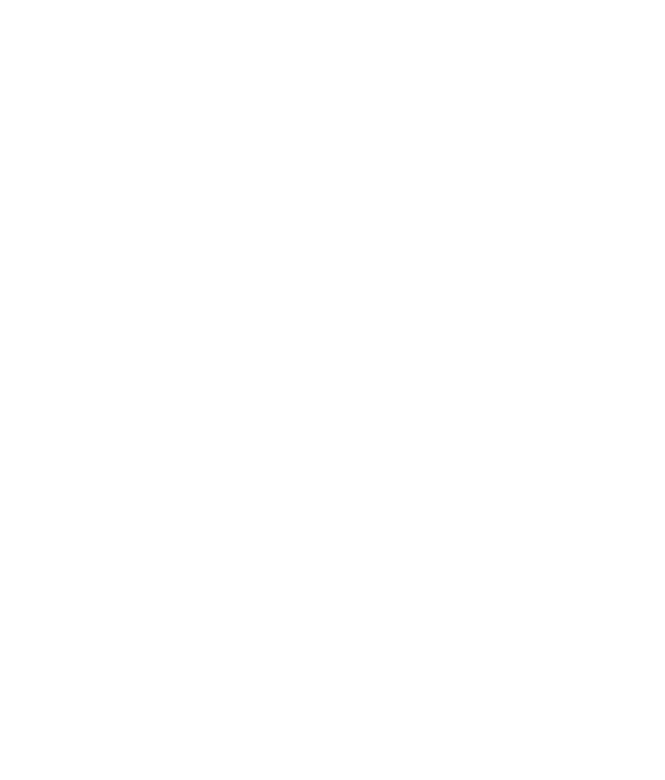
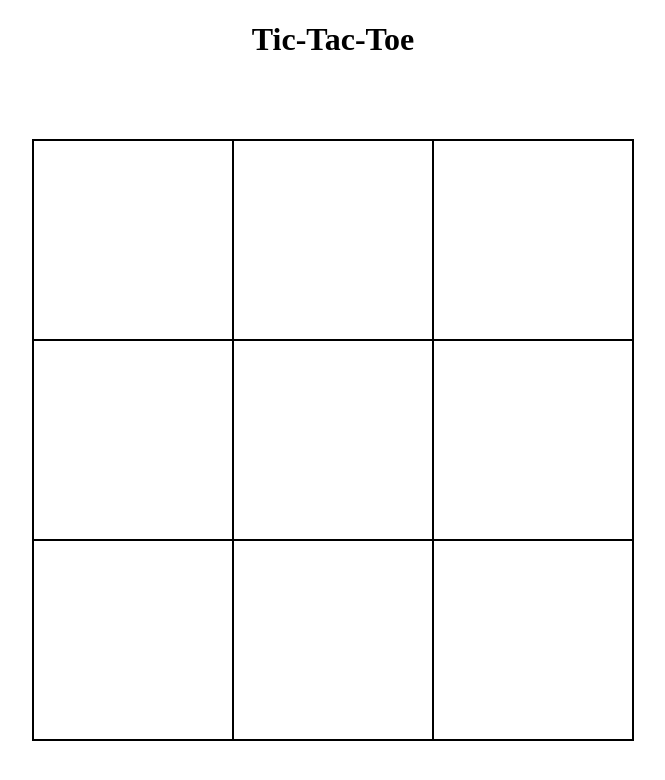
Before and after one commit to Scanceptic/tic-tac-toe, a plain HTML site: page index.html in a window 1280 px wide. Shown: the whole page, without its empty margins (307-972 px from the left). Drawn offline with Linux system fonts and the light colour scheme.

Commit message:
add html game grid

```diff
--- a/index.html
+++ b/index.html
@@ -7,5 +7,38 @@
 		<link rel="stylesheet" href="style.css" />
 		<script src="script.js" defer></script>
 	</head>
-	<body></body>
+	<body>
+		<div id="header">
+			<h1>Tic-Tac-Toe</h1>
+		</div>
+		<div id="tic-tac-toe-board">
+			<div class="cell">
+
+			</div>
+			<div class="cell">
+
+			</div>
+			<div class="cell">
+
+			</div>
+			<div class="cell">
+
+			</div>
+			<div class="cell">
+
+			</div>
+			<div class="cell">
+
+			</div>
+			<div class="cell">
+
+			</div>
+			<div class="cell">
+
+			</div>
+			<div class="cell">
+
+			</div>
+		</div>
+	</body>
 </html>
--- a/script.js
+++ b/script.js
@@ -172,3 +172,11 @@ const Player = (() => {
 
 	return { playerMove };
 })();
+
+const displayController = (() => {
+
+
+	const renderGame = () => {
+
+	}
+})
--- a/style.css
+++ b/style.css
@@ -0,0 +1,25 @@
+* {
+    box-sizing: border-box;
+}
+
+body {
+    margin: 0;
+    padding: 0;
+    min-height: 100vh;
+    display: flex;
+    flex-direction: column;
+    justify-content: center;
+    align-items: center;
+}
+
+#tic-tac-toe-board {
+    display: grid;
+    grid-template-columns: repeat(3, 200px);
+    grid-template-rows: repeat(3, 200px);
+    border: 1px solid black;
+    margin: auto;
+}
+
+.cell {
+    border: 1px solid black;
+}
```
